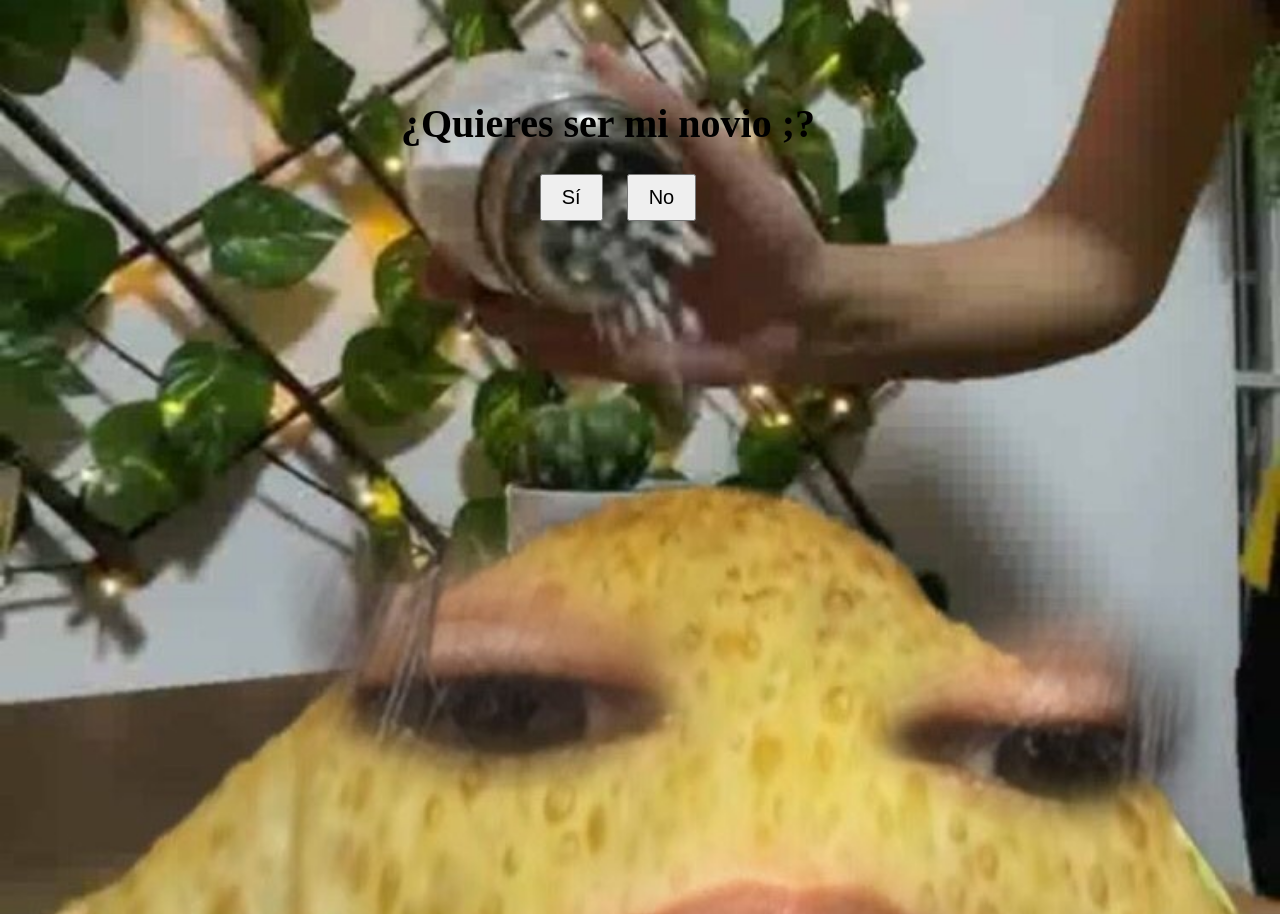
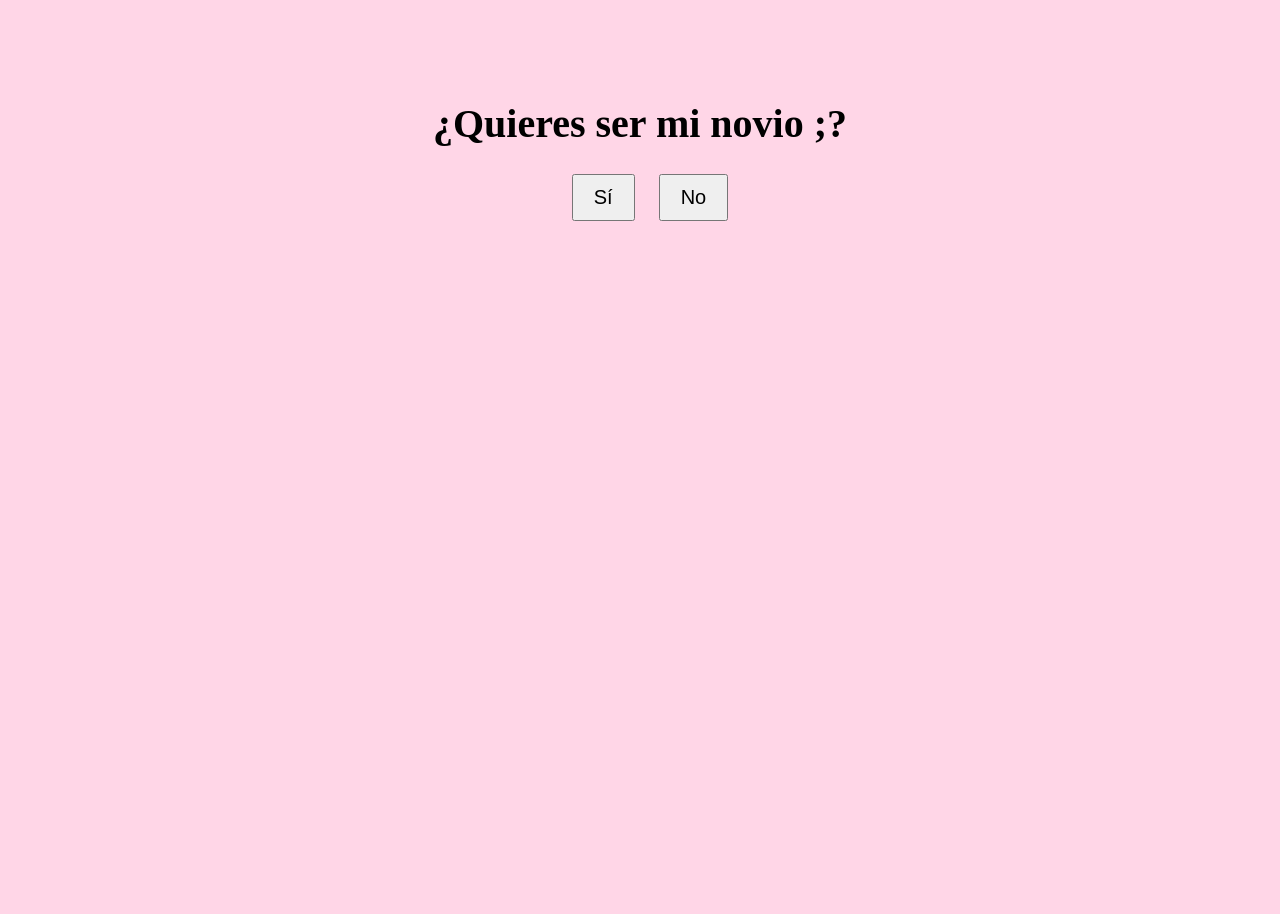
Before and after one commit to SoranyiR/name, a plain HTML site: page index.html in a window 1280 px wide. Shown: the top 914 px of the page. After the commit the page ends 800 px from the top, so only its background shows below. Drawn offline with Linux system fonts and the light colour scheme.

Commit message:
modificaciones

```diff
--- a/style.css
+++ b/style.css
@@ -1,13 +1,8 @@
 body{
-    background-image: url(img/WhatsApp\ Image\ 2023-03-13\ at\ 12.34.47\ PM.jpeg);
-    width: 1200px;
-    height: 1400px;
-    background-size: cover;
-    background-repeat: no-repeat;
+    background-color: #ffd6e7;
 }
 
 .container{
-
     text-align: center;
     margin-top: 100px;
 }
```
